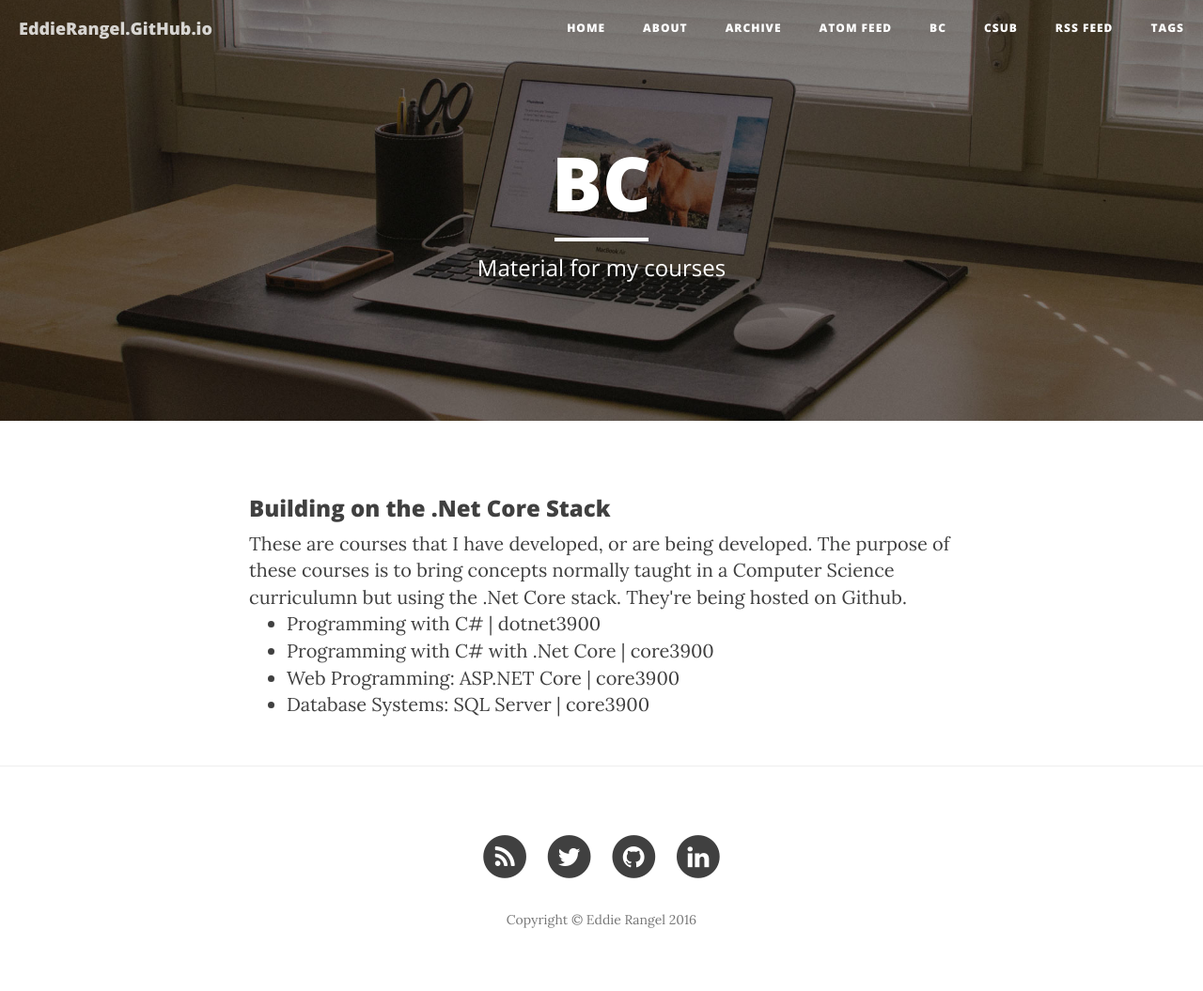
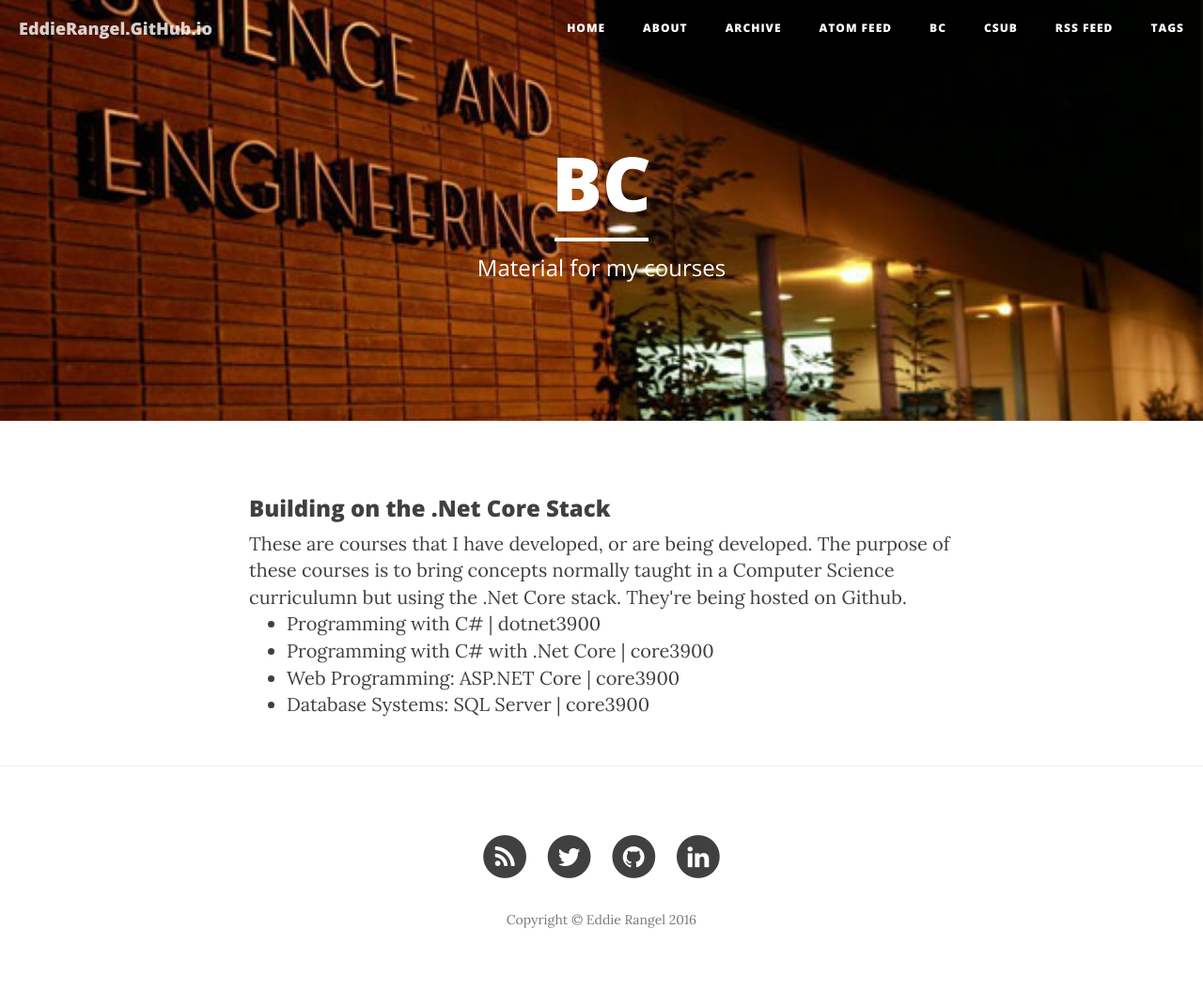
Before and after one commit to eddierangel/eddierangel.github.io, a Jekyll site: the page built from bc.html, in a window 1280 px wide. Shown: the whole page at 94% size. Built offline with Jekyll 4.4.1, drawn with Linux system fonts in a browser that asks for light colours; nearby versions of some CDN libraries.

Commit message:
Updating content for school pages

```diff
--- a/_layouts/bcpage.html
+++ b/_layouts/bcpage.html
@@ -1,6 +1,6 @@
 ---
 layout: default
-title: "Bakersfield College"
+title: "#WeAreBC"
 ---
 
 <!-- Page Header -->
--- a/bc.html
+++ b/bc.html
@@ -2,7 +2,7 @@
 layout: bcpage
 title: "BC"
 description: "Material for my courses"
-header-img: "img/home-bg.jpg"
+header-img: "img/ScienceBuilding_BC.jpg"
 ---
 
 <p>
--- a/csub.html
+++ b/csub.html
@@ -2,7 +2,7 @@
 layout: csubpage
 title: "CSUB"
 description: "Material for my courses"
-header-img: "img/home-bg.jpg"
+header-img: "img/science3_csub.jpg"
 ---
 
 <p>
```
Also changed, not shown: img/ScienceBuilding_BC.jpg (added), img/science3_csub.jpg (added).
